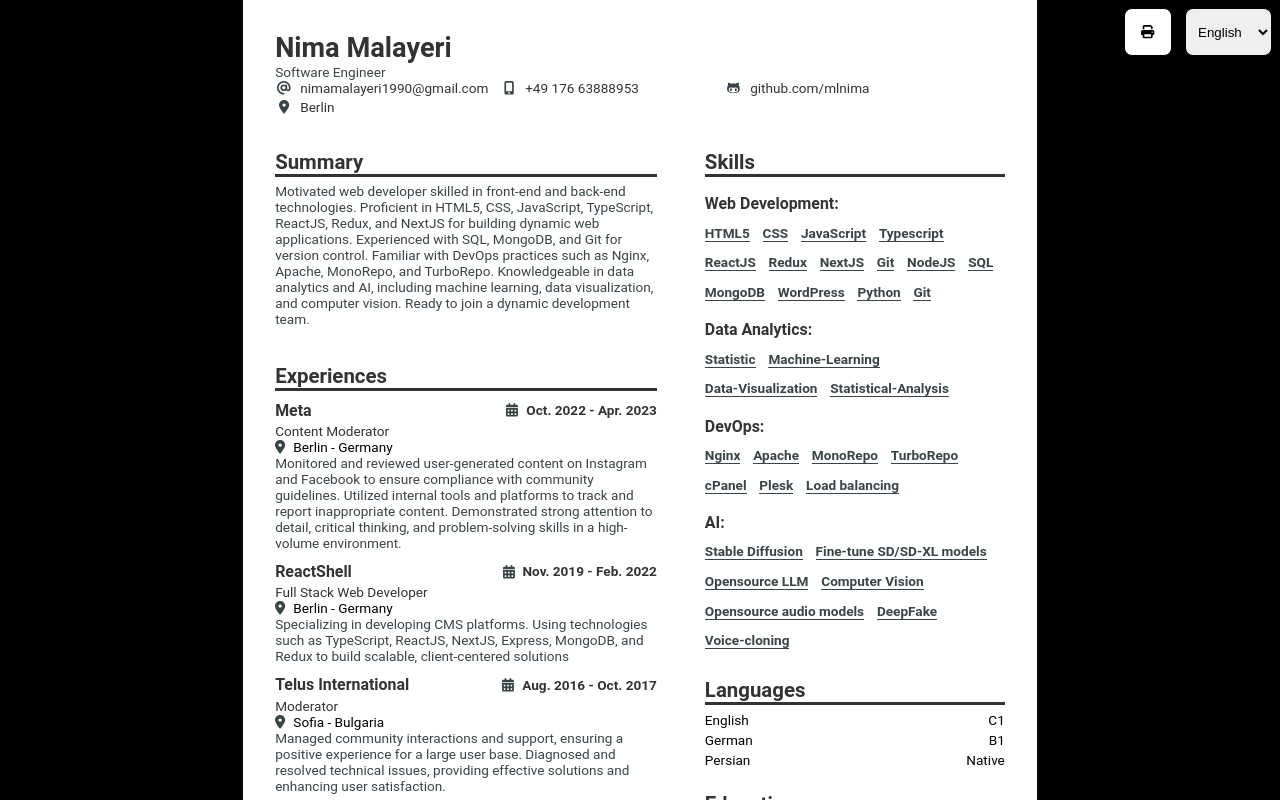
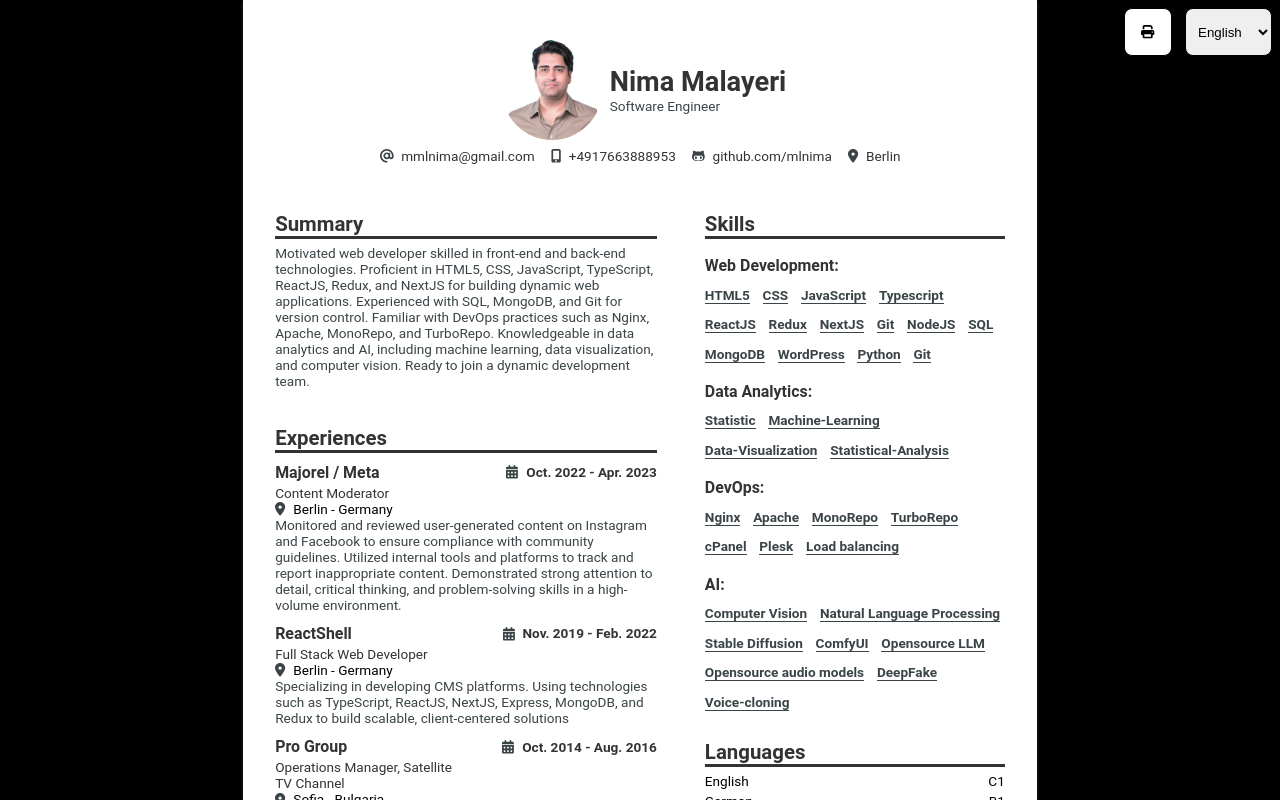
Before and after one commit to mlnima/resume, a React (Create React App) app: page / in a window 1280 px wide. Shown: the top 800 px of the page. Built offline with nearby package versions, Linux system fonts and the light colour scheme.

Commit message:
minor update

```diff
--- a/src/App.tsx
+++ b/src/App.tsx
@@ -10,6 +10,7 @@ import {activeLangTypes} from "./tsTypes";
 import Info from "./components/Info";
 import Languages from "./components/Languages";
 import KeywordRenderer from "./components/KeywordRenderer";
+import ProfileImage from "./components/ProfileImage";
 
 
 const AppContainer = styled.div`
@@ -67,6 +68,9 @@ const HeaderContainer = styled.header`
   width: 100%;
   margin: 0;
   padding: 0;
+    display: flex;
+    align-items: center;
+    justify-content: center;
 `
 
 const SidebarContainer = styled.aside`
@@ -110,6 +114,7 @@ const App: React.FC = () => {
 
             <HeaderContainer>
                 <Info activeLang={activeLang}/>
+
             </HeaderContainer>
 
             <MainContent>
@@ -119,7 +124,7 @@ const App: React.FC = () => {
             </MainContent>
 
             <SidebarContainer>
-                {/*<ProfileImage/>*/}
+
                 <Skills activeLang={activeLang} />
                 <Languages activeLang={activeLang}/>
                 <Educations activeLang={activeLang}/>
--- a/src/asset/data/educations.json
+++ b/src/asset/data/educations.json
@@ -1,5 +1,6 @@
 [
   {
+    "show": true,
     "title": {
      "en": "Data Analytics",
      "de": "Data Analytics"
@@ -19,6 +20,7 @@
     ]
   },
   {
+    "show": true,
     "title": {
       "en":"Full Stack Web Development",
       "de": "Full Stack Web-Entwicklung"
@@ -38,6 +40,7 @@
     ]
   },
   {
+    "show": false,
     "title":{
       "en":"Computer Technical/Professional Diploma",
       "de": "Computertechnisches/Berufsdiplom"
--- a/src/asset/data/experiences.json
+++ b/src/asset/data/experiences.json
@@ -1,10 +1,11 @@
 [
   {
+    "show": true,
     "title": {
       "en": "Content Moderator",
       "de": "Content Moderator"
     },
-    "companyName": "Meta",
+    "companyName": "Majorel / Meta",
     "location": "Berlin - Germany",
     "duration": "Oct. 2022 - Apr. 2023",
     "description": {
@@ -13,6 +14,7 @@
     }
   },
   {
+    "show": true,
     "title": {
       "en": "Full Stack Web Developer",
       "de": "Full Stack Webentwickler"
@@ -26,6 +28,7 @@
     }
   },
   {
+    "show": false,
     "title": {
       "en": "Moderator",
       "de": "Moderator"
@@ -39,6 +42,7 @@
     }
   },
   {
+    "show": true,
     "title": {
       "en": "Operations Manager, Satellite TV Channel",
       "de": "Betriebsleiter, Satelliten-TV-Kanal"
@@ -47,8 +51,8 @@
     "location": "Sofia - Bulgaria",
     "duration": "Oct. 2014 - Aug. 2016",
     "description": {
-      "en": "Led and managed a team, ensuring smooth daily operations and high levels of productivity.\nOversaw the setup and maintenance of VOIP systems, ensuring reliable and efficient communication services.",
-      "de": "Leitete und verwaltete ein Team und sorgte für einen reibungslosen Tagesbetrieb und ein hohes Maß an Produktivität. Überwachte die Einrichtung und Wartung von VoIP-Systemen und sorgte für zuverlässige und effiziente Kommunikationsdienste."
+      "en": "Ensuring smooth daily operations and high levels of productivity.\nOversaw the setup and maintenance of VOIP systems, ensuring reliable and efficient communication services.",
+      "de": "Sicherstellung eines reibungslosen täglichen Betriebs und hoher Produktivität.\nÜberwachung der Einrichtung und Wartung von VoIP-Systemen und Gewährleistung zuverlässiger und effizienter Kommunikationsdienste."
     }
   }
 ]
--- a/src/asset/data/info.json
+++ b/src/asset/data/info.json
@@ -1,7 +1,7 @@
 {
   "Name": "Nima Malayeri",
-  "email": "nimamalayeri1990@gmail.com",
-  "mobile": "+49 176 63888953",
+  "email": "mmlnima@gmail.com",
+  "mobile": "+4917663888953",
   "website": {
     "url": "https://www.02dev.com/",
     "name": "02dev.com"
--- a/src/asset/data/languages.json
+++ b/src/asset/data/languages.json
@@ -6,9 +6,5 @@
   {
     "languageName": "German",
     "level": "B1"
-  },
-  {
-    "languageName": "Persian",
-    "level": "Native"
   }
 ]
--- a/src/asset/data/technologies.json
+++ b/src/asset/data/technologies.json
@@ -31,10 +31,11 @@
     "Load balancing"
   ],
   "AI": [
+    "Computer Vision",
+    "Natural Language Processing",
     "Stable Diffusion",
-    "Fine-tune SD/SD-XL models",
+    "ComfyUI",
     "Opensource LLM",
-    "Computer Vision",
     "Opensource audio models",
     "DeepFake",
     "Voice-cloning"
--- a/src/components/Educations.tsx
+++ b/src/components/Educations.tsx
@@ -62,7 +62,8 @@ const Educations: React.FC<EducationsProps> = ({activeLang}) => {
     return (
         <Style>
             <SectionTitle>{dictionary.educations[activeLang]} </SectionTitle>
-            {educations.map((education, index) => (
+            {educations.filter(education=>education.show).map((education, index) => (
+
                 <div className={'educationItem'} key={education.title[activeLang]}>
                     <SectionSubTitle>
                         {education.title[activeLang]}
--- a/src/components/Experiences.tsx
+++ b/src/components/Experiences.tsx
@@ -47,7 +47,7 @@ const Experiences: React.FC<ExperiencesProps> = ({ activeLang }) => {
     return (
         <ExperiencesContainer>
             <SectionTitle>{dictionary.experiences[activeLang]}</SectionTitle>
-            {experiences.map((experience, index) => (
+            {experiences.filter(experience=>experience.show).map((experience, index) => (
                 <ExperienceItem key={index}>
                     <ExperienceHeader>
                         <SectionSubTitle>{experience.companyName}</SectionSubTitle>
--- a/src/components/Info.tsx
+++ b/src/components/Info.tsx
@@ -5,9 +5,10 @@ import {FontAwesomeIcon} from '@fortawesome/react-fontawesome'
 import {activeLangTypes} from "../tsTypes";
 import {faAt, faGlobe, faLocationDot, faMobileScreenButton} from "@fortawesome/free-solid-svg-icons";
 import {faGithubAlt} from "@fortawesome/free-brands-svg-icons"
-import {Name, SectionText,InfoLink,InfoIcon} from "./general/CommonStyledComponents";
+import {Name, SectionText, InfoLink, InfoIcon} from "./general/CommonStyledComponents";
 import dictionary from "../asset/data/dictionary.json";
 import info from "../asset/data/info.json";
+import ProfileImage from './ProfileImage'
 
 interface InfoProps {
     activeLang: activeLangTypes
@@ -16,45 +17,59 @@ interface InfoProps {
 const TitleContainer = styled.div`
     grid-area: header;
     display: flex;
-  flex-direction: column;
+    justify-content: center;
+    align-items: center;
     padding: 0;
     box-sizing: border-box;
+    .titleContainerNameAndTitle{
+        display: flex;
+        flex-direction: column;
+    }
 `;
 
 const InfoContainer = styled.div`
     width: 100%;
     display: flex;
     flex-wrap: wrap;
+    gap: 1rem;
 `;
 
 const InfoItem = styled.div`
+    display: flex;
+    align-items: center;
     max-width: 45%;
-  display: grid;
-  grid-template-columns: 25px 200px;
     margin-bottom: 0.2rem;
 `;
 
-
+const InfoWrapper = styled.div`
+    display: flex;
+    flex-direction: column;
+`;
 
 
 const InfoText = styled.a`
     color: var(--web-mode-primary-text-color);
 `;
 
-const Info: React.FC<InfoProps> = ({ activeLang}) => {
+const Info: React.FC<InfoProps> = ({activeLang}) => {
     return (
-        <>
+        <InfoWrapper>
             <TitleContainer>
+                <ProfileImage/>
+                <div className={'titleContainerNameAndTitle'}>
                     <Name>{info.Name}</Name>
                     <SectionText>{dictionary.JobTitle[activeLang]}</SectionText>
+                </div>
+
+
             </TitleContainer>
+
             <InfoContainer>
 
                 <InfoItem>
                     <InfoIcon>
                         <FontAwesomeIcon icon={faAt}/>
                     </InfoIcon>
-                    {/*<InfoText>{email}</InfoText>*/}
                     <InfoLink href={`mailto:${info.email}`} target={'_blank'}>{info.email}</InfoLink>
                 </InfoItem>
                 <InfoItem>
@@ -83,8 +98,11 @@ const Info: React.FC<InfoProps> = ({ activeLang}) => {
                     </InfoIcon>
                     <InfoText>Berlin</InfoText>
                 </InfoItem>
+
+
             </InfoContainer>
-        </>
+
+        </InfoWrapper>
 
     );
 };
--- a/src/components/ProfileImage.tsx
+++ b/src/components/ProfileImage.tsx
@@ -9,17 +9,19 @@ const ProfileImageContainer = styled.div`
   display: flex;
   justify-content: center;
   align-items: center;
-  width: 100%;
+  //width: 100%;
   //height: 130px;
   overflow: hidden;
 `;
 
 const ProfileImg = styled.img`
-  border-radius: .375rem;
+
   margin: .5rem;
-  width: 130px;
+  width: 100px;
+  height: 100px;
+    border-radius: 50%;
   //height: 130px;
-  //object-fit: cover;
+  object-fit: contain;
 
 `;
 
```
Also changed, not shown: public/robots.txt. Lines whose indentation alone changed are shown as unchanged.
